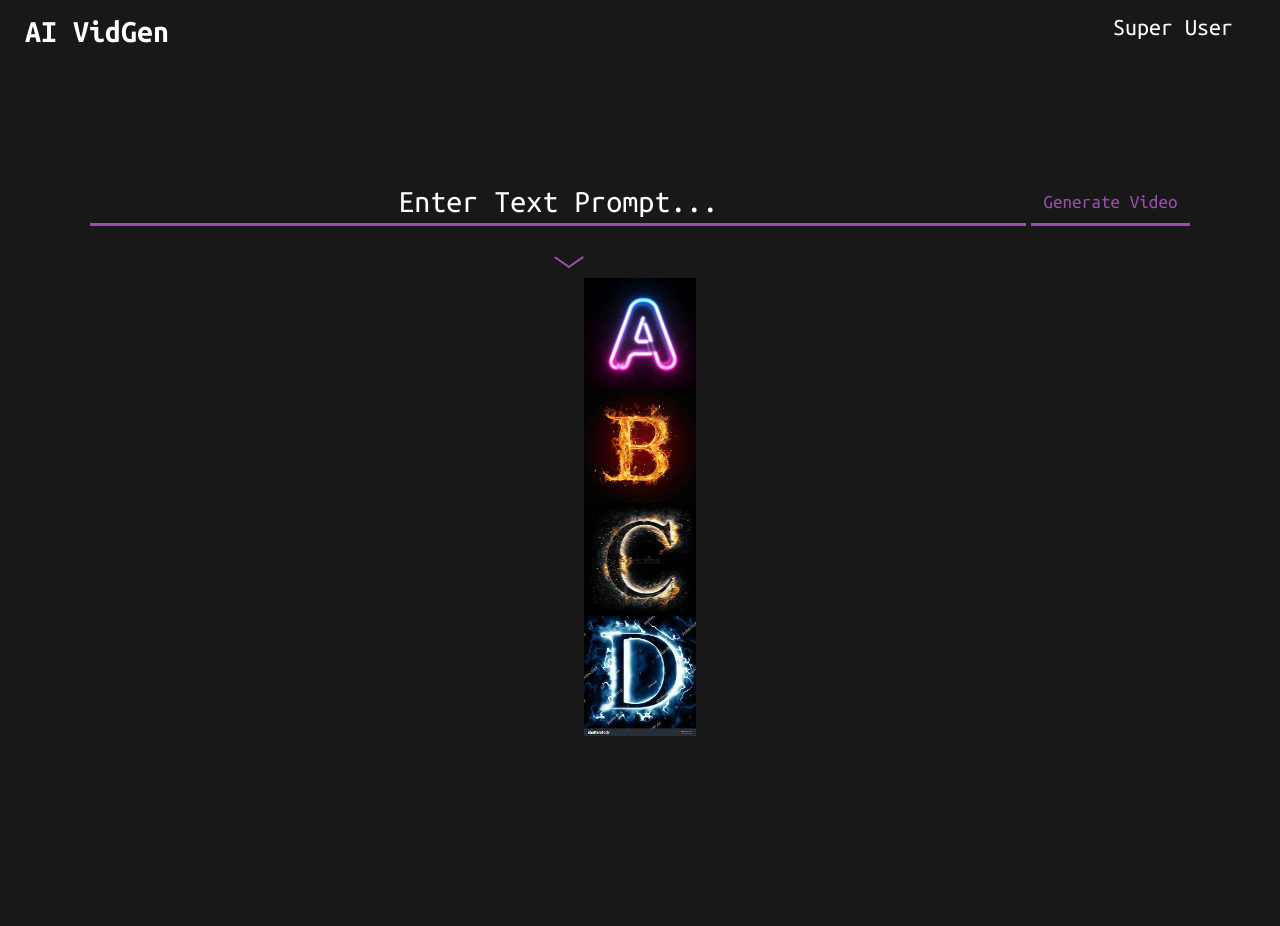
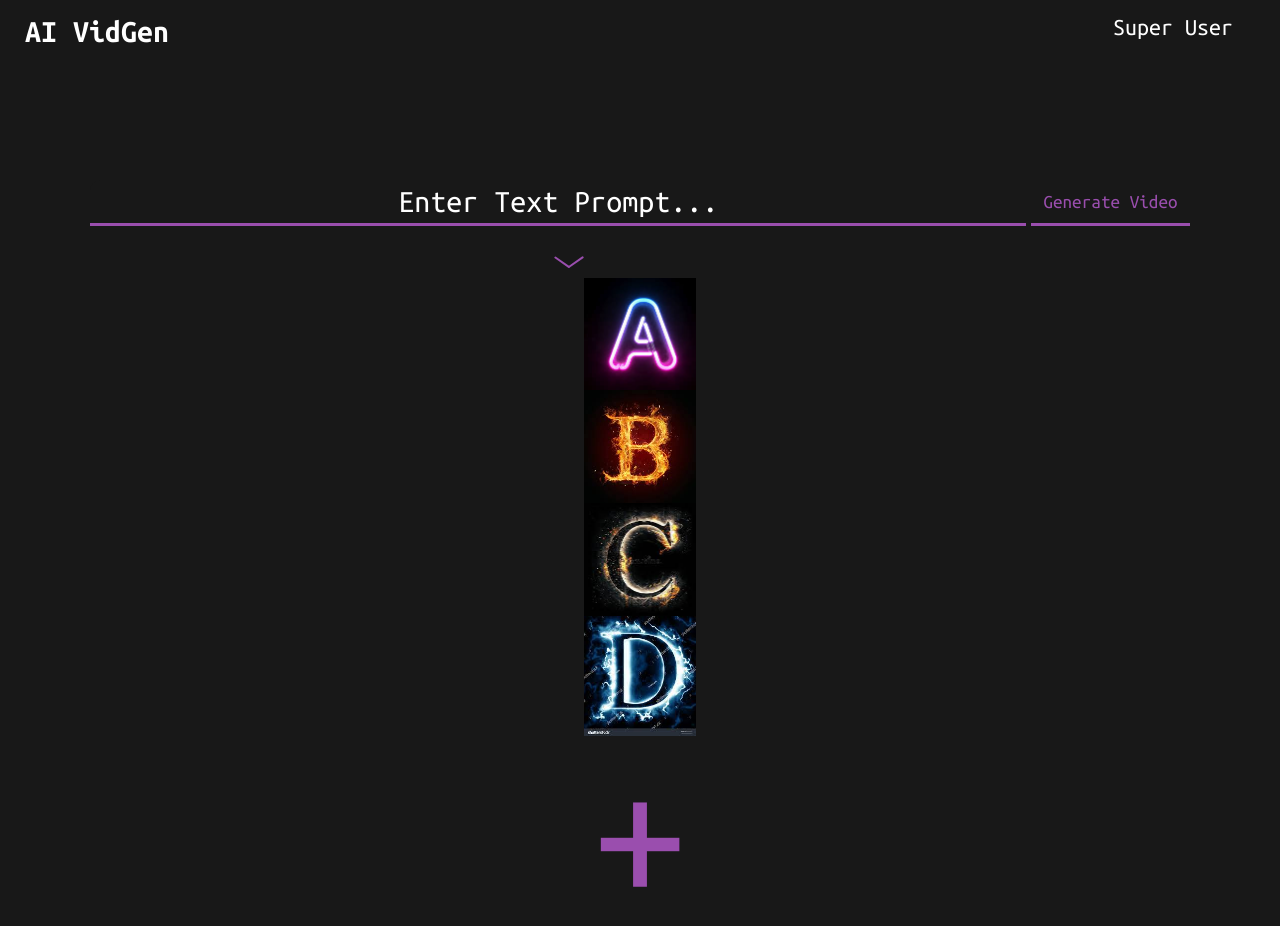
Before and after one commit to AmeenIzhac/StableDiffusionVideos, a React (Create React App) app in the folder client/: page / in a window 1280 px wide. Before the commit the page ends 800 px from the top, so only its background shows below. Built offline with nearby package versions, Linux system fonts and the light colour scheme.

Commit message:
add get new frame button

```diff
--- a/client/src/SimpleUser.js
+++ b/client/src/SimpleUser.js
@@ -22,6 +22,10 @@
     const selectFunction = (index) => {
         console.log(`Frame ${index} Selected`);
     }
+    const getNewFrame = () => {
+        console.log("Get new frame");
+    }
+    // end temp testing
 
     const handleChange = (e) => {
         setPrompt(e.target.value);
@@ -158,7 +162,7 @@
                     </div>
                 </div>
                 <div>
-                    <FrameSelect srcs={frames} selectFunction={selectFunction} ></FrameSelect>
+                    <FrameSelect srcs={frames} selectFunction={selectFunction} getNewFrame={getNewFrame}></FrameSelect>
                 </div>
                 <div className='videoDiv'>
                     {src ?
--- a/client/src/components/FrameSelect.js
+++ b/client/src/components/FrameSelect.js
@@ -4,10 +4,11 @@
 
     const srcs = props.srcs;
     const selectFunction = props.selectFunction;
+    const getNewFrame = props.getNewFrame;
 
     // return a grid of four images with hover effects
     return (
-        <div className="frameSelect">
+        <div className="frameSelect" key={props.srcs}>
             {srcs.map((src, index) => (
                 <div className="frameContainer" key={index} onClick={() => selectFunction(index)}>
                     <img
@@ -20,6 +21,9 @@
                     </div>
                 </div>
             ))}
+            <div className="FrameContainer" onClick={() => getNewFrame()}>
+                <button className="newFrameButton" title="Get new Frame"> + </button>
+            </div>
         </div>
     );
 
--- a/client/src/index.css
+++ b/client/src/index.css
@@ -216,6 +216,9 @@
   display: block;
   width: 100%;
   height: auto;
+  font-family: 'Ubuntu Mono';
+  font-size: 12em;
+  color: var(--main-bg-light);
 }
 
 .frameOverlay {
@@ -236,3 +239,14 @@
 .frameContainer:hover .frameOverlay {
   opacity: 0.8;
 }
+
+.newFrameButton {
+  background: none;
+  border: none;
+  margin: 0;
+  padding: 0;
+  cursor: pointer;
+  font-family: 'Ubuntu Mono';
+  font-size: 12em;
+  color: var(--main-bg-light);
+}
```
